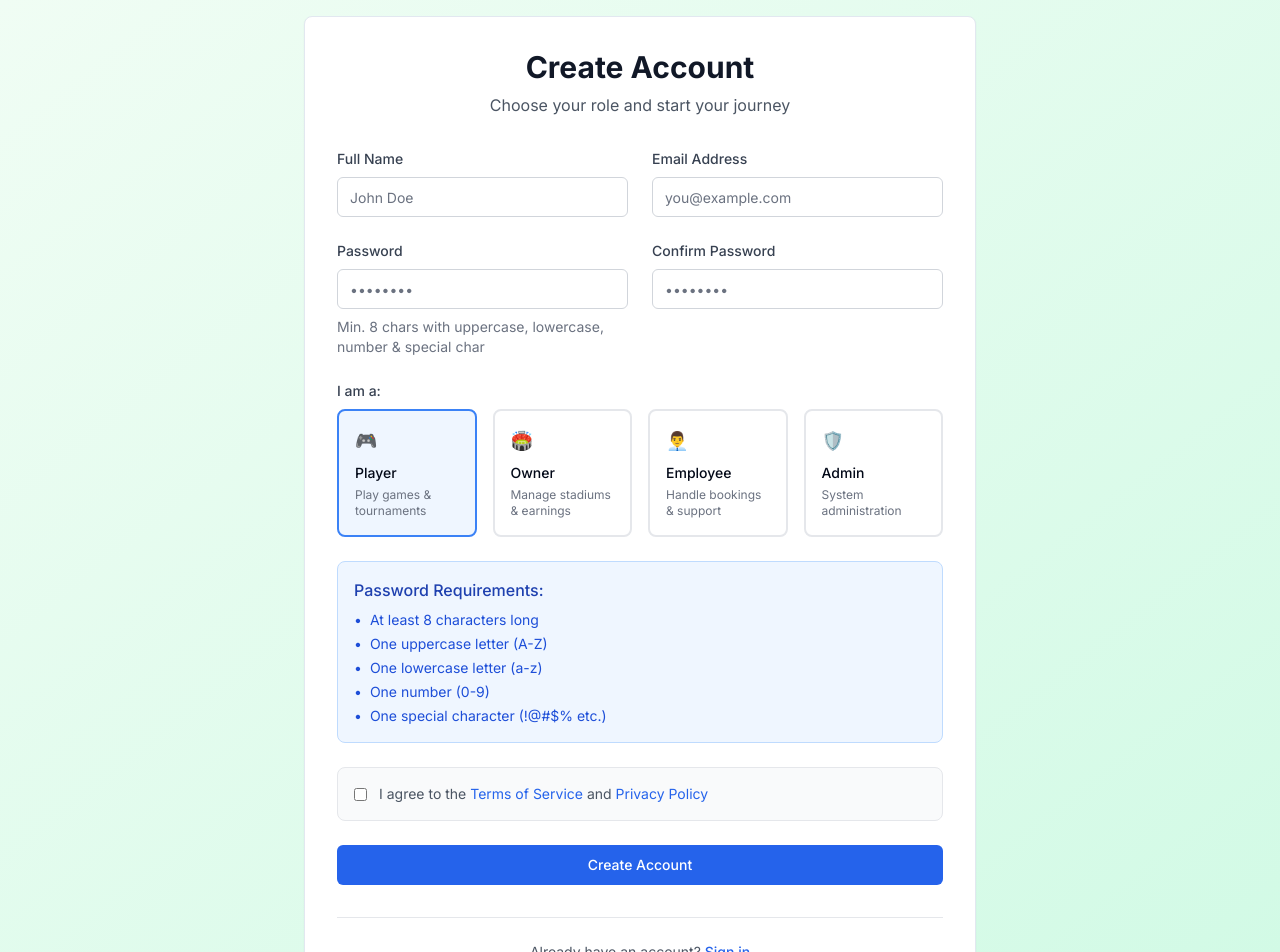
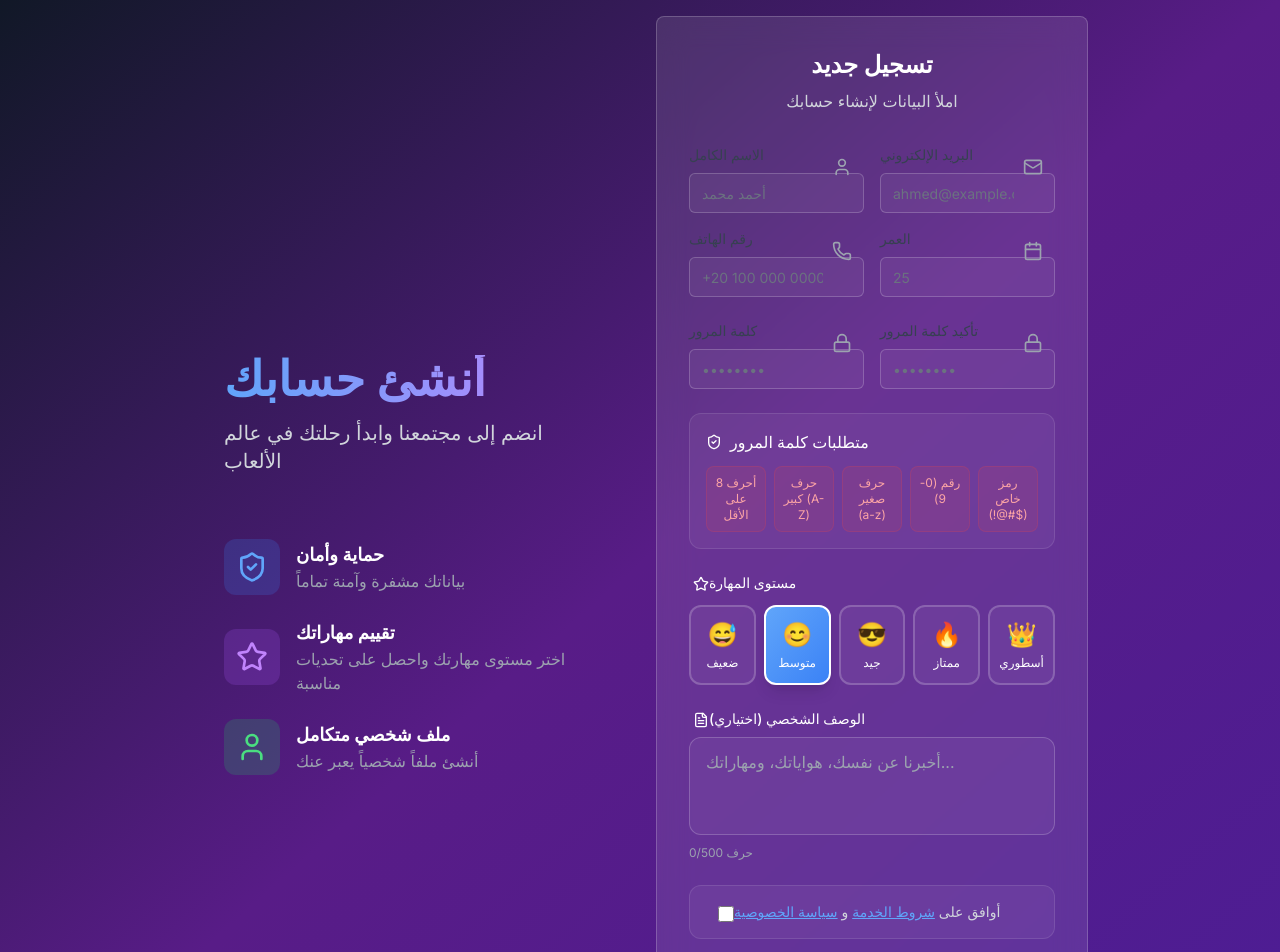
Before and after one commit to joesefx22/ehgezly.c, a Next.js app: page /register in a window 1280 px wide. Shown: the top 952 px of the page. Built offline with nearby package versions, Linux system fonts and the light colour scheme; no server answers.

Commit message:
Update page.tsx

```diff
--- a/app/(auth)/register/page.tsx
+++ b/app/(auth)/register/page.tsx
@@ -8,6 +8,16 @@ import { useForm } from 'react-hook-form'
 import { zodResolver } from '@hookform/resolvers/zod'
 import { registerSchema, RegisterInput } from '@/lib/validators'
 import { useAuth } from '@/context/AuthContext'
+import {
+  User,
+  Mail,
+  Lock,
+  Phone,
+  Calendar,
+  Star,
+  FileText,
+  ShieldCheck
+} from 'lucide-react'
 import Button from '@/components/ui/Button'
 import Input from '@/components/ui/Input'
 import Card from '@/components/ui/Card'
@@ -16,6 +26,7 @@ import Alert from '@/components/ui/Alert'
 export default function RegisterPage() {
   const [isLoading, setIsLoading] = useState(false)
   const [error, setError] = useState('')
+  const [skillLevel, setSkillLevel] = useState('AVERAGE')
   const { register: registerUser, isAuthenticated } = useAuth()
   const router = useRouter()
 
@@ -23,7 +34,8 @@ export default function RegisterPage() {
     register,
     handleSubmit,
     formState: { errors },
-    watch
+    watch,
+    setValue
   } = useForm<RegisterInput>({
     resolver: zodResolver(registerSchema),
     defaultValues: {
@@ -31,7 +43,10 @@ export default function RegisterPage() {
       email: '',
       password: '',
       confirmPassword: '',
-      role: 'PLAYER'
+      phoneNumber: '',
+      age: undefined,
+      description: '',
+      skillLevel: 'AVERAGE'
     }
   })
 
@@ -42,6 +57,7 @@ export default function RegisterPage() {
   }
 
   const password = watch('password')
+  const age = watch('age')
 
   const onSubmit = async (data: RegisterInput) => {
     setIsLoading(true)
@@ -50,154 +66,286 @@ export default function RegisterPage() {
     try {
       await registerUser(data)
     } catch (err: any) {
-      setError(err.message || 'Registration failed')
+      setError(err.message || 'فشل في التسجيل')
     } finally {
       setIsLoading(false)
     }
   }
 
+  const skillLevels = [
+    { value: 'WEAK', label: 'ضعيف', color: 'from-gray-400 to-gray-500', icon: '😅' },
+    { value: 'AVERAGE', label: 'متوسط', color: 'from-blue-400 to-blue-500', icon: '😊' },
+    { value: 'GOOD', label: 'جيد', color: 'from-green-400 to-green-500', icon: '😎' },
+    { value: 'EXCELLENT', label: 'ممتاز', color: 'from-purple-400 to-purple-500', icon: '🔥' },
+    { value: 'LEGENDARY', label: 'أسطوري', color: 'from-orange-400 to-orange-500', icon: '👑' }
+  ]
+
+  const passwordChecks = [
+    { label: '8 أحرف على الأقل', check: password?.length >= 8 },
+    { label: 'حرف كبير (A-Z)', check: /[A-Z]/.test(password || '') },
+    { label: 'حرف صغير (a-z)', check: /[a-z]/.test(password || '') },
+    { label: 'رقم (0-9)', check: /[0-9]/.test(password || '') },
+    { label: 'رمز خاص (!@#$)', check: /[^A-Za-z0-9]/.test(password || '') }
+  ]
+
   return (
-    <div className="min-h-screen bg-gradient-to-br from-green-50 to-emerald-100 flex items-center justify-center p-4">
-      <div className="w-full max-w-2xl">
-        <Card className="p-8">
+    <div className="min-h-screen bg-gradient-to-br from-gray-900 via-purple-900 to-violet-900 flex items-center justify-center p-4">
+      <div className="w-full max-w-4xl">
+        <div className="grid md:grid-cols-2 gap-8">
+          {/* Left Side - Welcome */}
+          <div className="flex flex-col justify-center text-white p-8">
+            <div className="mb-10">
+              <h1 className="text-5xl font-bold mb-4 bg-clip-text text-transparent bg-gradient-to-r from-blue-400 to-purple-400">
+                أنشئ حسابك
+              </h1>
+              <p className="text-xl text-gray-300 mb-6">
+                انضم إلى مجتمعنا وابدأ رحلتك في عالم الألعاب
+              </p>
+            </div>
+
+            <div className="space-y-6">
+              <div className="flex items-center space-x-4">
+                <div className="p-3 bg-blue-500/20 rounded-xl">
+                  <ShieldCheck className="w-8 h-8 text-blue-400" />
+                </div>
+                <div>
+                  <h3 className="text-lg font-semibold">حماية وأمان</h3>
+                  <p className="text-gray-400">بياناتك مشفرة وآمنة تماماً</p>
+                </div>
+              </div>
+
+              <div className="flex items-center space-x-4">
+                <div className="p-3 bg-purple-500/20 rounded-xl">
+                  <Star className="w-8 h-8 text-purple-400" />
+                </div>
+                <div>
+                  <h3 className="text-lg font-semibold">تقييم مهاراتك</h3>
+                  <p className="text-gray-400">اختر مستوى مهارتك واحصل على تحديات مناسبة</p>
+                </div>
+              </div>
+
+              <div className="flex items-center space-x-4">
+                <div className="p-3 bg-green-500/20 rounded-xl">
+                  <User className="w-8 h-8 text-green-400" />
+                </div>
+                <div>
+                  <h3 className="text-lg font-semibold">ملف شخصي متكامل</h3>
+                  <p className="text-gray-400">أنشئ ملفاً شخصياً يعبر عنك</p>
+                </div>
+              </div>
+            </div>
+          </div>
+
+          {/* Right Side - Form */}
+          <Card className="p-8 bg-white/10 backdrop-blur-lg border border-white/20">
             <div className="text-center mb-8">
-            <h1 className="text-3xl font-bold text-gray-900">Create Account</h1>
-            <p className="text-gray-600 mt-2">Choose your role and start your journey</p>
+              <h2 className="text-2xl font-bold text-white">تسجيل جديد</h2>
+              <p className="text-gray-300 mt-2">املأ البيانات لإنشاء حسابك</p>
             </div>
 
             {error && (
               <Alert
                 type="error"
-              title="Registration Failed"
+                title="خطأ في التسجيل"
                 message={error}
                 className="mb-6"
               />
             )}
 
             <form onSubmit={handleSubmit(onSubmit)} className="space-y-6">
-            <div className="grid grid-cols-1 md:grid-cols-2 gap-6">
+              {/* Basic Info */}
+              <div className="grid grid-cols-1 md:grid-cols-2 gap-4">
+                <div className="relative">
+                  <div className="absolute right-3 top-3 text-gray-400">
+                    <User className="w-5 h-5" />
+                  </div>
                   <Input
-                label="Full Name"
+                    label="الاسم الكامل"
                     type="text"
-                placeholder="John Doe"
+                    placeholder="أحمد محمد"
                     error={errors.name?.message}
                     {...register('name')}
                     disabled={isLoading}
+                    className="bg-white/5 border-white/20 text-white pr-10"
                   />
+                </div>
 
+                <div className="relative">
+                  <div className="absolute right-3 top-3 text-gray-400">
+                    <Mail className="w-5 h-5" />
+                  </div>
                   <Input
-                label="Email Address"
+                    label="البريد الإلكتروني"
                     type="email"
-                placeholder="you@example.com"
+                    placeholder="ahmed@example.com"
                     error={errors.email?.message}
                     {...register('email')}
                     disabled={isLoading}
+                    className="bg-white/5 border-white/20 text-white pr-10"
                   />
                 </div>
 
-            <div className="grid grid-cols-1 md:grid-cols-2 gap-6">
+                <div className="relative">
+                  <div className="absolute right-3 top-3 text-gray-400">
+                    <Phone className="w-5 h-5" />
+                  </div>
                   <Input
-                label="Password"
+                    label="رقم الهاتف"
+                    type="tel"
+                    placeholder="+20 100 000 0000"
+                    error={errors.phoneNumber?.message}
+                    {...register('phoneNumber')}
+                    disabled={isLoading}
+                    className="bg-white/5 border-white/20 text-white pr-10"
+                  />
+                </div>
+
+                <div className="relative">
+                  <div className="absolute right-3 top-3 text-gray-400">
+                    <Calendar className="w-5 h-5" />
+                  </div>
+                  <Input
+                    label="العمر"
+                    type="number"
+                    placeholder="25"
+                    min="13"
+                    max="100"
+                    error={errors.age?.message}
+                    {...register('age', { valueAsNumber: true })}
+                    disabled={isLoading}
+                    className="bg-white/5 border-white/20 text-white pr-10"
+                  />
+                </div>
+              </div>
+
+              {/* Password */}
+              <div className="grid grid-cols-1 md:grid-cols-2 gap-4">
+                <div className="relative">
+                  <div className="absolute right-3 top-3 text-gray-400">
+                    <Lock className="w-5 h-5" />
+                  </div>
+                  <Input
+                    label="كلمة المرور"
                     type="password"
                     placeholder="••••••••"
                     error={errors.password?.message}
                     {...register('password')}
                     disabled={isLoading}
-                helperText="Min. 8 chars with uppercase, lowercase, number & special char"
+                    className="bg-white/5 border-white/20 text-white pr-10"
                   />
+                </div>
 
+                <div className="relative">
+                  <div className="absolute right-3 top-3 text-gray-400">
+                    <Lock className="w-5 h-5" />
+                  </div>
                   <Input
-                label="Confirm Password"
+                    label="تأكيد كلمة المرور"
                     type="password"
                     placeholder="••••••••"
                     error={errors.confirmPassword?.message}
                     {...register('confirmPassword')}
                     disabled={isLoading}
+                    className="bg-white/5 border-white/20 text-white pr-10"
                   />
                 </div>
+              </div>
 
+              {/* Password Requirements */}
+              <div className="p-4 bg-white/5 rounded-xl border border-white/10">
+                <h4 className="font-medium text-white mb-3 flex items-center gap-2">
+                  <ShieldCheck className="w-4 h-4" />
+                  متطلبات كلمة المرور
+                </h4>
+                <div className="grid grid-cols-2 md:grid-cols-5 gap-2">
+                  {passwordChecks.map((check, index) => (
+                    <div
+                      key={index}
+                      className={`text-xs p-2 rounded-lg text-center ${
+                        check.check
+                          ? 'bg-green-500/20 text-green-300 border border-green-500/30'
+                          : 'bg-red-500/10 text-red-300 border border-red-500/20'
+                      }`}
+                    >
+                      {check.label}
+                    </div>
+                  ))}
+                </div>
+              </div>
+
+              {/* Skill Level */}
               <div>
-              <label className="block text-sm font-medium text-gray-700 mb-2">
-                I am a:
+                <label className="block text-sm font-medium text-white mb-3">
+                  <Star className="w-4 h-4 inline ml-1" />
+                  مستوى المهارة
                 </label>
-              <div className="grid grid-cols-2 md:grid-cols-4 gap-4">
-                {[
-                  { value: 'PLAYER', label: '🎮 Player', desc: 'Play games & tournaments' },
-                  { value: 'OWNER', label: '🏟️ Owner', desc: 'Manage stadiums & earnings' },
-                  { value: 'EMPLOYEE', label: '👨‍💼 Employee', desc: 'Handle bookings & support' },
-                  { value: 'ADMIN', label: '🛡️ Admin', desc: 'System administration' }
-                ].map((role) => (
-                  <label
-                    key={role.value}
+                <div className="grid grid-cols-5 gap-2">
+                  {skillLevels.map((level) => (
+                    <button
+                      type="button"
+                      key={level.value}
+                      onClick={() => {
+                        setSkillLevel(level.value)
+                        setValue('skillLevel', level.value)
+                      }}
                       className={`
-                      relative flex flex-col p-4 border-2 rounded-lg cursor-pointer
-                      transition-all hover:border-blue-500 hover:bg-blue-50
-                      ${watch('role') === role.value
-                        ? 'border-blue-500 bg-blue-50'
-                        : 'border-gray-200'
+                        relative flex flex-col items-center p-3 rounded-xl border-2
+                        transition-all duration-300 transform hover:scale-105
+                        ${skillLevel === level.value
+                          ? `border-white bg-gradient-to-br ${level.color} shadow-lg`
+                          : 'border-white/20 bg-white/5 hover:bg-white/10'
                         }
                       `}
                     >
-                    <input
-                      type="radio"
-                      value={role.value}
-                      className="sr-only"
-                      {...register('role')}
-                      disabled={isLoading}
-                    />
-                    <div className="text-lg mb-2">{role.label.split(' ')[0]}</div>
-                    <div className="text-sm font-medium">{role.label.split(' ')[1]}</div>
-                    <div className="text-xs text-gray-500 mt-1">{role.desc}</div>
-                  </label>
+                      <div className="text-2xl mb-1">{level.icon}</div>
+                      <div className="text-xs font-medium text-white">{level.label}</div>
+                    </button>
                   ))}
                 </div>
-              {errors.role?.message && (
-                <p className="text-sm text-red-600 mt-2">{errors.role.message}</p>
+                {errors.skillLevel?.message && (
+                  <p className="text-sm text-red-400 mt-2">{errors.skillLevel.message}</p>
                 )}
               </div>
 
-            <div className="p-4 bg-blue-50 rounded-lg border border-blue-200">
-              <h4 className="font-medium text-blue-800 mb-2">Password Requirements:</h4>
-              <ul className="text-sm text-blue-700 space-y-1">
-                <li className={`flex items-center ${password?.length >= 8 ? 'text-green-600' : ''}`}>
-                  <span className="mr-2">•</span>
-                  At least 8 characters long
-                </li>
-                <li className={`flex items-center ${/[A-Z]/.test(password || '') ? 'text-green-600' : ''}`}>
-                  <span className="mr-2">•</span>
-                  One uppercase letter (A-Z)
-                </li>
-                <li className={`flex items-center ${/[a-z]/.test(password || '') ? 'text-green-600' : ''}`}>
-                  <span className="mr-2">•</span>
-                  One lowercase letter (a-z)
-                </li>
-                <li className={`flex items-center ${/[0-9]/.test(password || '') ? 'text-green-600' : ''}`}>
-                  <span className="mr-2">•</span>
-                  One number (0-9)
-                </li>
-                <li className={`flex items-center ${/[^A-Za-z0-9]/.test(password || '') ? 'text-green-600' : ''}`}>
-                  <span className="mr-2">•</span>
-                  One special character (!@#$% etc.)
-                </li>
-              </ul>
+              {/* Description */}
+              <div>
+                <label className="block text-sm font-medium text-white mb-2">
+                  <FileText className="w-4 h-4 inline ml-1" />
+                  الوصف الشخصي (اختياري)
+                </label>
+                <textarea
+                  placeholder="أخبرنا عن نفسك، هواياتك، ومهاراتك..."
+                  rows={3}
+                  maxLength={500}
+                  {...register('description')}
+                  disabled={isLoading}
+                  className="w-full px-4 py-3 bg-white/5 border border-white/20 rounded-xl
+                           text-white placeholder-gray-400 focus:outline-none
+                           focus:ring-2 focus:ring-blue-500 focus:border-transparent
+                           transition-all resize-none"
+                />
+                <div className="text-xs text-gray-400 mt-1 text-left">
+                  {watch('description')?.length || 0}/500 حرف
+                </div>
               </div>
 
-            <div className="p-4 bg-gray-50 rounded-lg border border-gray-200">
+              {/* Terms */}
+              <div className="p-4 bg-white/5 rounded-xl border border-white/10">
                 <div className="flex items-start">
                   <input
                     type="checkbox"
                     id="terms"
-                  className="mt-1 mr-3"
+                    className="mt-1 ml-3 w-4 h-4"
                     required
                   />
-                <label htmlFor="terms" className="text-sm text-gray-600">
-                  I agree to the{' '}
-                  <Link href="/terms" className="text-blue-600 hover:underline">
-                    Terms of Service
+                  <label htmlFor="terms" className="text-sm text-gray-300">
+                    أوافق على{' '}
+                    <Link href="/terms" className="text-blue-400 hover:text-blue-300 underline">
+                      شروط الخدمة
                     </Link>{' '}
-                  and{' '}
-                  <Link href="/privacy" className="text-blue-600 hover:underline">
-                    Privacy Policy
+                    و{' '}
+                    <Link href="/privacy" className="text-blue-400 hover:text-blue-300 underline">
+                      سياسة الخصوصية
                     </Link>
                   </label>
                 </div>
@@ -205,27 +353,30 @@ export default function RegisterPage() {
 
               <Button
                 type="submit"
-              className="w-full"
+                className="w-full py-4 bg-gradient-to-r from-blue-500 to-purple-500
+                         hover:from-blue-600 hover:to-purple-600 text-white font-semibold
+                         rounded-xl shadow-lg hover:shadow-xl transition-all duration-300"
                 loading={isLoading}
                 disabled={isLoading}
               >
-              Create Account
+                {isLoading ? 'جاري الإنشاء...' : 'إنشاء الحساب'}
               </Button>
             </form>
 
-          <div className="mt-8 pt-6 border-t border-gray-200">
-            <p className="text-center text-gray-600 text-sm">
-              Already have an account?{' '}
+            <div className="mt-8 pt-6 border-t border-white/20">
+              <p className="text-center text-gray-300 text-sm">
+                لديك حساب بالفعل؟{' '}
                 <Link
                   href="/login"
-                className="font-medium text-blue-600 hover:text-blue-500"
+                  className="font-medium text-blue-400 hover:text-blue-300 underline"
                 >
-                Sign in
+                  تسجيل الدخول
                 </Link>
               </p>
             </div>
           </Card>
         </div>
       </div>
+    </div>
   )
 }
```
Lines whose indentation alone changed are shown as unchanged.
